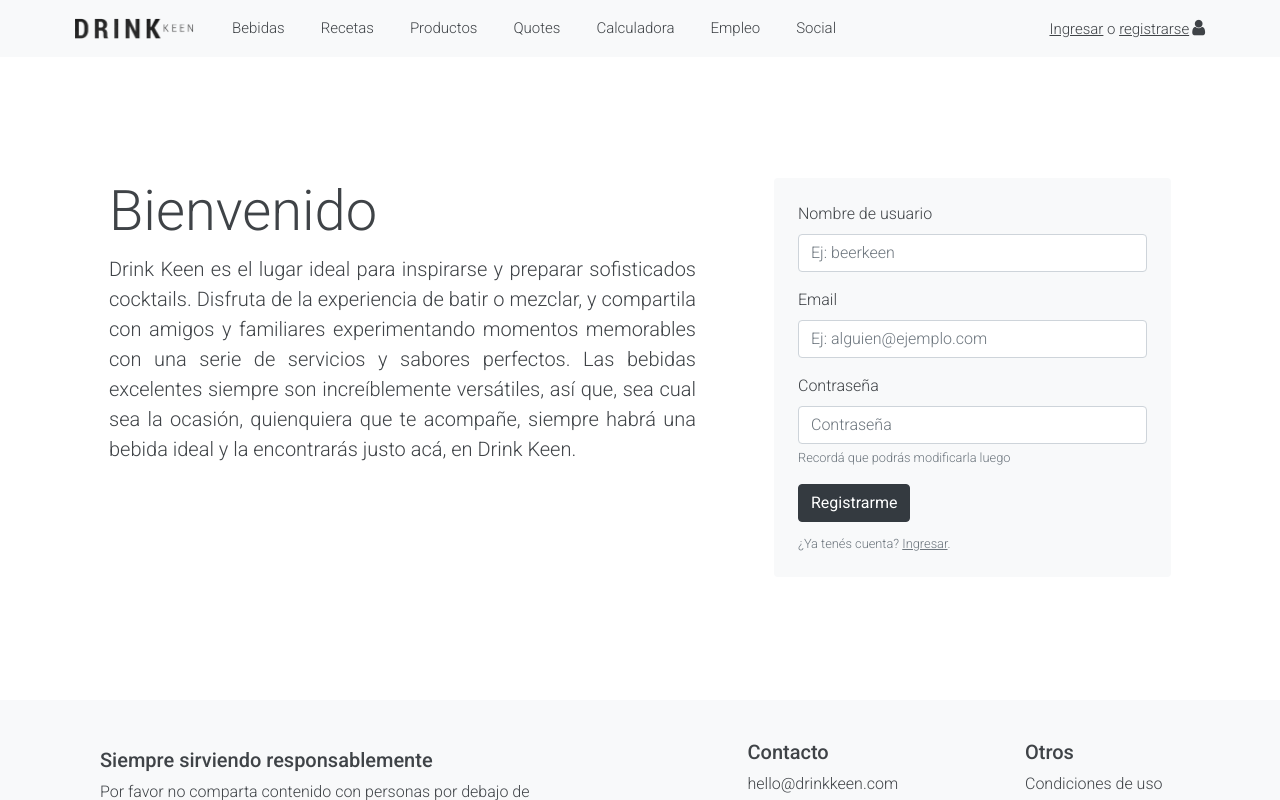
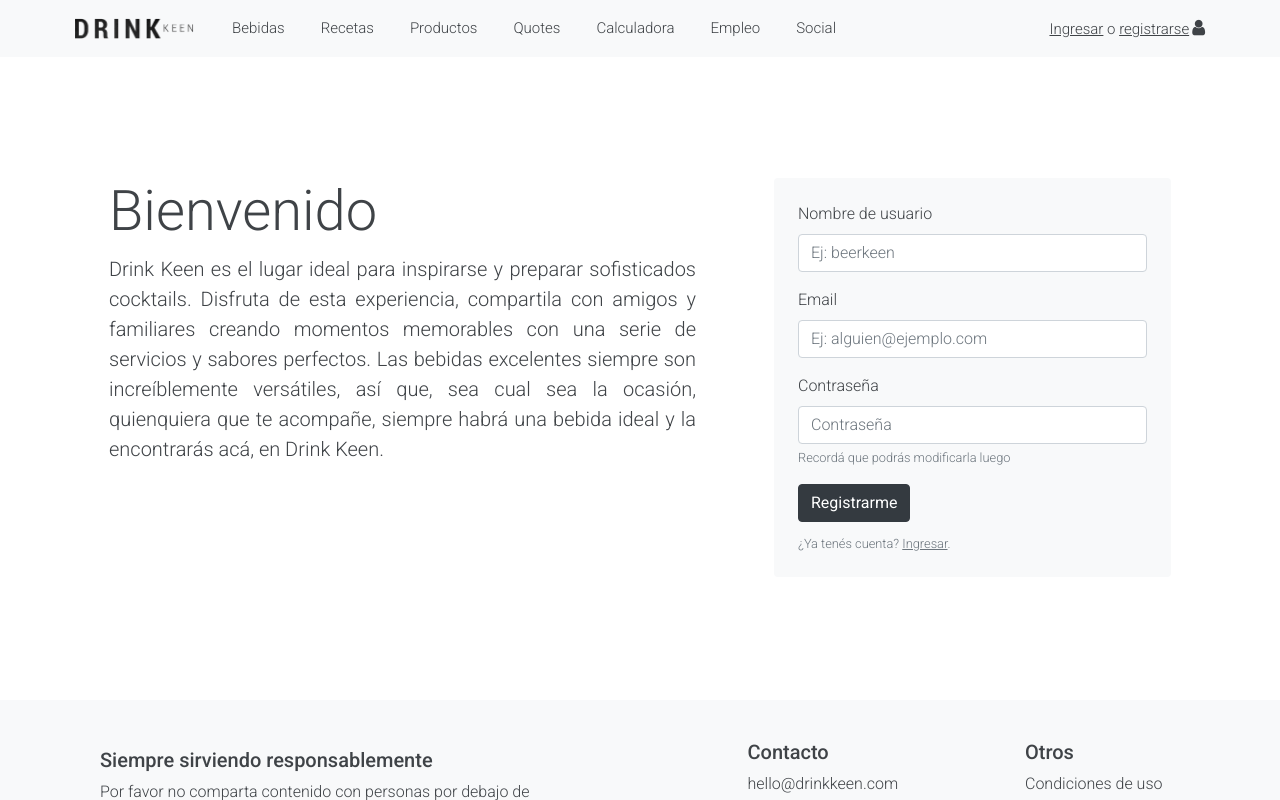
Before and after one commit to okaywaitwhat/drinkkeen, a Vue app in the folder web/: page / in a window 1280 px wide. Both pictures are taken after a click on the picture 640 px from the left and 400 px from the top of the page. Shown: the top 800 px of the page. Built offline with nearby package versions, Linux system fonts and the light colour scheme; what vue-progressive-image would draw is missing.

Commit message:
resized logos + intro typo

```diff
--- a/web/src/components/Foot.vue
+++ b/web/src/components/Foot.vue
@@ -30,7 +30,7 @@
     </div>
 
     <div class="mt-4 align-items-center">
-      <img src="../assets/media/navbrand.png">
+      <img src="../assets/media/smlogo.png">
     </div>
     <div class="p-2">
       <a v-for="link in links" :href="link.href" :key="link.href" class="p-3 text-dark text-uppercase" target="_blank">
--- a/web/src/components/Intro.vue
+++ b/web/src/components/Intro.vue
@@ -2,7 +2,7 @@
    <section :style="{'background-image': `url(${require('../assets/media/intro.jpg')})`}">
         <div class="container">
           <a>
-            <img class="pointer" src='../assets/media/logo.png'>
+            <img class="pointer" src='../assets/media/lglogo.png'>
           </a>
           <!-- legend viene de prop @ App.vue -->
         </div>
--- a/web/src/components/NavBar.vue
+++ b/web/src/components/NavBar.vue
@@ -3,7 +3,7 @@
         <b-navbar toggleable="md" class="navbar-light bg-light">
             <!-- router-link es un componente de Vue que genera un link a una vista del router, en este caso nos lleva al default `/` -->
             <router-link to="/">
-                <img :src="require(`../assets/media/navbrand.png`)">
+                <img :src="require(`../assets/media/smlogo.png`)">
             </router-link>
             <b-navbar-toggle target="nav_collapse" right></b-navbar-toggle>
             <b-collapse is-nav id="nav_collapse">
--- a/web/src/components/Registration.vue
+++ b/web/src/components/Registration.vue
@@ -4,7 +4,7 @@
       <div class="col-lg-7">
         <div class="p-4">
           <h2 class="display-4">Bienvenido</h2>
-          <p class="lead text-justify pr">Drink Keen es el lugar ideal para inspirarse y preparar sofisticados cocktails. Disfruta de la experiencia de batir o mezclar, y compartila con amigos y familiares experimentando momentos memorables con una serie de servicios y sabores perfectos. Las bebidas excelentes siempre son increíblemente versátiles, así que, sea cual sea la ocasión, quienquiera que te acompañe, siempre habrá una bebida ideal y la encontrarás justo acá, en Drink Keen.</p>
+          <p class="lead text-justify pr">Drink Keen es el lugar ideal para inspirarse y preparar sofisticados cocktails. Disfruta de esta experiencia, compartila con amigos y familiares creando momentos memorables con una serie de servicios y sabores perfectos. Las bebidas excelentes siempre son increíblemente versátiles, así que, sea cual sea la ocasión, quienquiera que te acompañe, siempre habrá una bebida ideal y la encontrarás acá, en Drink Keen.</p>
         </div>
       </div>
       <div class="col-lg-5">
```
Also changed, not shown: web/src/assets/media/lglogo.png (added), web/src/assets/media/smlogo.png (added).
